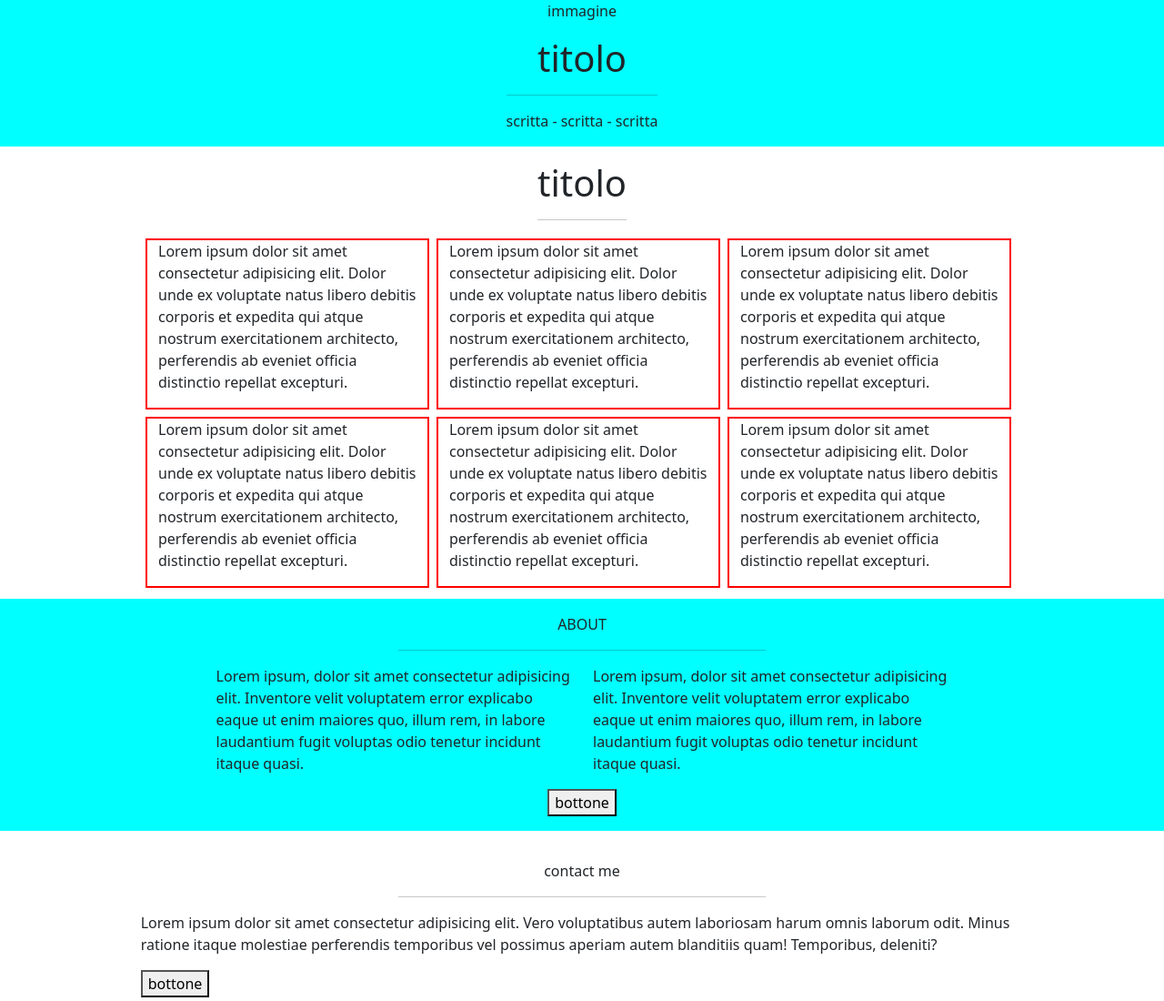
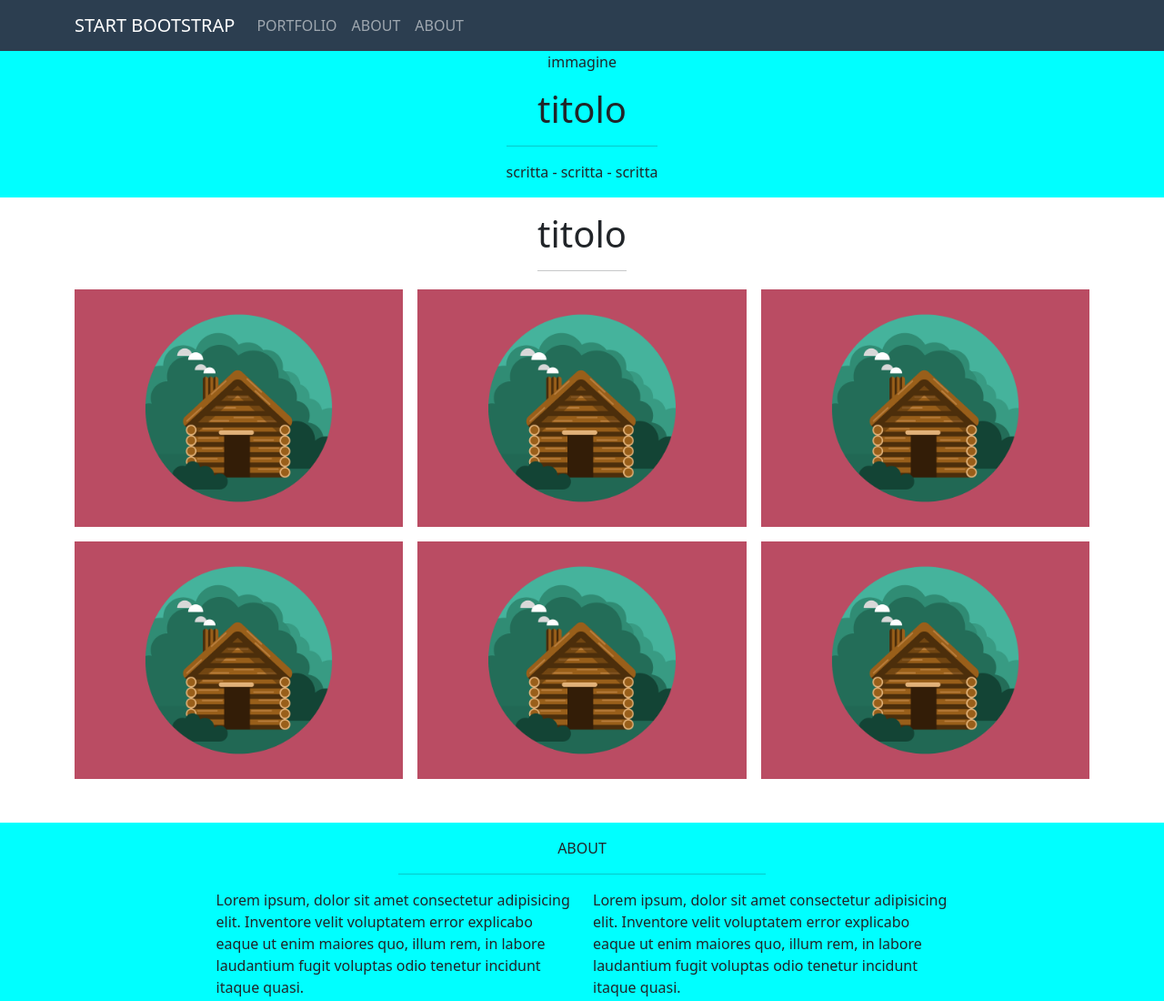
Before and after one commit to AlesciDavide/html-css-bootstrap-freelancer, a plain HTML site: page index.html in a window 1280 px wide. Shown: the top 1100 px of the page at 91% size. Drawn offline with nearby package versions, Linux system fonts and the light colour scheme.

Commit message:
importazione navbar

```diff
--- a/css/style.css
+++ b/css/style.css
@@ -12,12 +12,15 @@
     background-color: rgb(231, 205, 255);
 }
 
-.my-main-card{
-
-    border: 2px solid red;
+.my_bg_header{
+    background-color: #2c3e50;
 }
 
+.my_color_white{
+    color: white;
+}
 
 .my-margin-auto{
     margin: 0 auto;
+    justify-content: space-between;
 }
--- a/index.html
+++ b/index.html
@@ -1,21 +1,54 @@
 <!DOCTYPE html>
 <html lang="en">
+
 <head>
     <meta charset="UTF-8">
     <meta name="viewport" content="width=device-width, initial-scale=1.0">
     <link rel="stylesheet" href="./css/style.css">
-    <link href="https://cdn.jsdelivr.net/npm/bootstrap@5.3.3/dist/css/bootstrap.min.css" rel="stylesheet" integrity="sha384-QWTKZyjpPEjISv5WaRU9OFeRpok6YctnYmDr5pNlyT2bRjXh0JMhjY6hW+ALEwIH" crossorigin="anonymous">
+    <link href="https://cdn.jsdelivr.net/npm/bootstrap@5.3.3/dist/css/bootstrap.min.css" rel="stylesheet"
+        integrity="sha384-QWTKZyjpPEjISv5WaRU9OFeRpok6YctnYmDr5pNlyT2bRjXh0JMhjY6hW+ALEwIH" crossorigin="anonymous">
 
     <title>Bootstrap Freelancer</title>
 </head>
+
 <body>
+
+    <header>
+        <nav class="navbar navbar-expand-sm my_bg_header" data-bs-theme="dark">
+            <div class="container">
+                <a class="navbar-brand" href="#">START BOOTSTRAP</a>
+                <button class="navbar-toggler" type="button" data-bs-toggle="collapse"
+                    data-bs-target="#navbarSupportedContent" aria-controls="navbarSupportedContent"
+                    aria-expanded="false" aria-label="Toggle navigation">
+                    <span class="navbar-toggler-icon"></span>
+                </button>
+                <div class="collapse navbar-collapse" id="navbarSupportedContent" >
+                    <ul class="navbar-nav me-auto mb-2 mb-lg-0 " >
+                        <li class="nav-item">
+                            <a class="nav-link" href="#">PORTFOLIO</a>
+                        </li>
+                        <li class="nav-item">
+                            <a class="nav-link" href="#">ABOUT</a>
+                        </li>
+                        <li class="nav-item">
+                            <a class="nav-link" href="#">ABOUT</a>
+                        </li>
+                    </ul>
+                </div>
+            </div>
+        </nav>
+    </header>
+
+    <main>
         <div class="container-fluid">
             <div class="row mb-3 colore">
                 <div class="col-12 d-flex justify-content-center ">
                     <div class="flex-column text-center">
                         <p>immagine</p>
                         <h1>titolo</h1>
-                    <div><hr></div>
+                        <div>
+                            <hr>
+                        </div>
                         <p>scritta - scritta - scritta</p>
                     </div>
                 </div>
@@ -27,31 +60,33 @@
                 <div class="col-5 d-flex justify-content-center my-margin-auto">
                     <div class="flex-column text-center">
                         <h1>titolo</h1>
-                    <div><hr></div>
+                        <div>
+                            <hr>
+                        </div>
                     </div>
                 </div>
             </div>
         </div>
 
-    <div class="container-fluid">
-        <div class="row m-1 d-flex justify-content-center">
-                <div class="col-12 col-md-5 col-lg-3  mb-2 me-md-2 my-main-card">
-                    <p>Lorem ipsum dolor sit amet consectetur adipisicing elit. Dolor unde ex voluptate natus libero debitis corporis et expedita qui atque nostrum exercitationem architecto, perferendis ab eveniet officia distinctio repellat excepturi.</p>
+        <div class="container mb-5 ">
+            <div class="row g-3">
+                <div class="col-12 col-md-6 col-lg-4 my-main-card">
+                    <img class="img-fluid" src="./img/cabin.png" alt="">
                 </div>
-                <div class="col-12 col-md-5 col-lg-3 mb-2 me-lg-2 my-main-card">
-                    <p>Lorem ipsum dolor sit amet consectetur adipisicing elit. Dolor unde ex voluptate natus libero debitis corporis et expedita qui atque nostrum exercitationem architecto, perferendis ab eveniet officia distinctio repellat excepturi.</p>
+                <div class="col-12 col-md-6 col-lg-4 my-main-card">
+                    <img class="img-fluid" src="./img/cabin.png" alt="">
                 </div>
-                <div class="col-12 col-md-5 col-lg-3 mb-2 me-md-2 my-main-card">
-                    <p>Lorem ipsum dolor sit amet consectetur adipisicing elit. Dolor unde ex voluptate natus libero debitis corporis et expedita qui atque nostrum exercitationem architecto, perferendis ab eveniet officia distinctio repellat excepturi.</p>
+                <div class="col-12 col-md-6 col-lg-4 my-main-card">
+                    <img class="img-fluid" src="./img/cabin.png" alt="">
                 </div>
-                <div class="col-12 col-md-5 col-lg-3 mb-2 me-lg-2 my-main-card">
-                    <p>Lorem ipsum dolor sit amet consectetur adipisicing elit. Dolor unde ex voluptate natus libero debitis corporis et expedita qui atque nostrum exercitationem architecto, perferendis ab eveniet officia distinctio repellat excepturi.</p>
+                <div class="col-12 col-md-6 col-lg-4 my-main-card">
+                    <img class="img-fluid" src="./img/cabin.png" alt="">
                 </div>
-                <div class="col-12 col-md-5 col-lg-3 mb-2 me-md-2 my-main-card">
-                    <p>Lorem ipsum dolor sit amet consectetur adipisicing elit. Dolor unde ex voluptate natus libero debitis corporis et expedita qui atque nostrum exercitationem architecto, perferendis ab eveniet officia distinctio repellat excepturi.</p>
+                <div class="col-12 col-md-6 col-lg-4 my-main-card">
+                    <img class="img-fluid" src="./img/cabin.png" alt="">
                 </div>
-                <div class="col-12 col-md-5 col-lg-3 mb-2 me-lg-2 my-main-card">
-                    <p>Lorem ipsum dolor sit amet consectetur adipisicing elit. Dolor unde ex voluptate natus libero debitis corporis et expedita qui atque nostrum exercitationem architecto, perferendis ab eveniet officia distinctio repellat excepturi.</p>
+                <div class="col-12 col-md-6 col-lg-4 my-main-card">
+                    <img class="img-fluid" src="./img/cabin.png" alt="">
                 </div>
 
             </div>
@@ -62,14 +97,20 @@
                 <div class="col-10 px-5 py-3 my-margin-auto">
                     <div class="col-5 text-center my-margin-auto">
                         <p>ABOUT</p>
-                        <div><hr></div>
+                        <div>
+                            <hr>
+                        </div>
                     </div>
                     <div class="row justify-content-center">
                         <div class="col-12 col-md-6 col-lg-5">
-                            <p>Lorem ipsum, dolor sit amet consectetur adipisicing elit. Inventore velit voluptatem error explicabo eaque ut enim maiores quo, illum rem, in labore laudantium fugit voluptas odio tenetur incidunt itaque quasi.</p>
+                            <p>Lorem ipsum, dolor sit amet consectetur adipisicing elit. Inventore velit voluptatem
+                                error explicabo eaque ut enim maiores quo, illum rem, in labore laudantium fugit
+                                voluptas odio tenetur incidunt itaque quasi.</p>
                         </div>
                         <div class="col-12 col-md-6 col-lg-5">
-                            <p>Lorem ipsum, dolor sit amet consectetur adipisicing elit. Inventore velit voluptatem error explicabo eaque ut enim maiores quo, illum rem, in labore laudantium fugit voluptas odio tenetur incidunt itaque quasi.</p>
+                            <p>Lorem ipsum, dolor sit amet consectetur adipisicing elit. Inventore velit voluptatem
+                                error explicabo eaque ut enim maiores quo, illum rem, in labore laudantium fugit
+                                voluptas odio tenetur incidunt itaque quasi.</p>
                         </div>
                         <div class="col-12 text-center">
                             <button>bottone</button>
@@ -82,12 +123,16 @@
         <div class="container-fluid">
             <div class="row mb-3 ">
                 <div class="col-10 px-5 py-3 my-margin-auto">
-                    <div class="col-5 text-center my-margin-auto">
+                    <div class="col-8 text-center my-margin-auto">
                         <p>contact me</p>
-                        <div><hr></div>
+                        <div>
+                            <hr>
+                        </div>
                     </div>
                     <div class="row justify-content-center">
-                        <p>Lorem ipsum dolor sit amet consectetur adipisicing elit. Vero voluptatibus autem laboriosam harum omnis laborum odit. Minus ratione itaque molestiae perferendis temporibus vel possimus aperiam autem blanditiis quam! Temporibus, deleniti?</p>
+                        <p>Lorem ipsum dolor sit amet consectetur adipisicing elit. Vero voluptatibus autem laboriosam
+                            harum omnis laborum odit. Minus ratione itaque molestiae perferendis temporibus vel possimus
+                            aperiam autem blanditiis quam! Temporibus, deleniti?</p>
                         <div class="col-12 text-start">
                             <button>bottone</button>
                         </div>
@@ -97,7 +142,7 @@
         </div>
 
         <div class="container-fluid">
-        <div class="row mb-0 colore-3">
+            <div class="row mb-0 colore-3 gap-3">
                 <div class="col-12 px-5 py-3 my-margin-auto">
                     <div class="row justify-content-center text-center">
                         <div class="col-12 col-md-4">
@@ -117,11 +162,28 @@
                 </div>
             </div>
         </div>
+    </main>
+
+
 
     <div class="container-fluid">
         <div class="row p-5 justify-content-center text-center colore">
             <div class="col-12">copyright e altre cose</div>
         </div>
     </div>
+
+
+
+
+
+
+
+    <script src="https://cdn.jsdelivr.net/npm/@popperjs/core@2.11.8/dist/umd/popper.min.js"
+        integrity="sha384-I7E8VVD/ismYTF4hNIPjVp/Zjvgyol6VFvRkX/vR+Vc4jQkC+hVqc2pM8ODewa9r"
+        crossorigin="anonymous"></script>
+    <script src="https://cdn.jsdelivr.net/npm/bootstrap@5.3.3/dist/js/bootstrap.min.js"
+        integrity="sha384-0pUGZvbkm6XF6gxjEnlmuGrJXVbNuzT9qBBavbLwCsOGabYfZo0T0to5eqruptLy"
+        crossorigin="anonymous"></script>
 </body>
+
 </html>
```
Also changed, not shown: img/avatar.svg (added), img/cabin.png (added), img/cake.png (added), img/circus.png (added), img/game.png (added), img/safe.png (added), img/submarine.png (added). Lines whose indentation alone changed are shown as unchanged.
